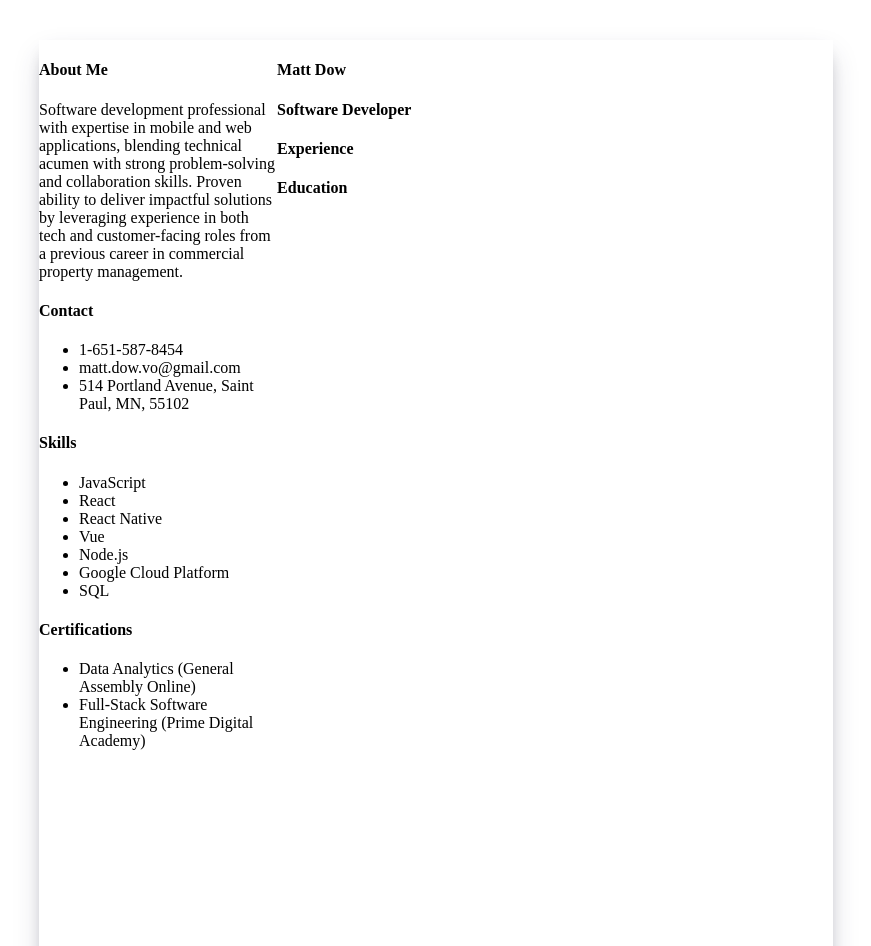
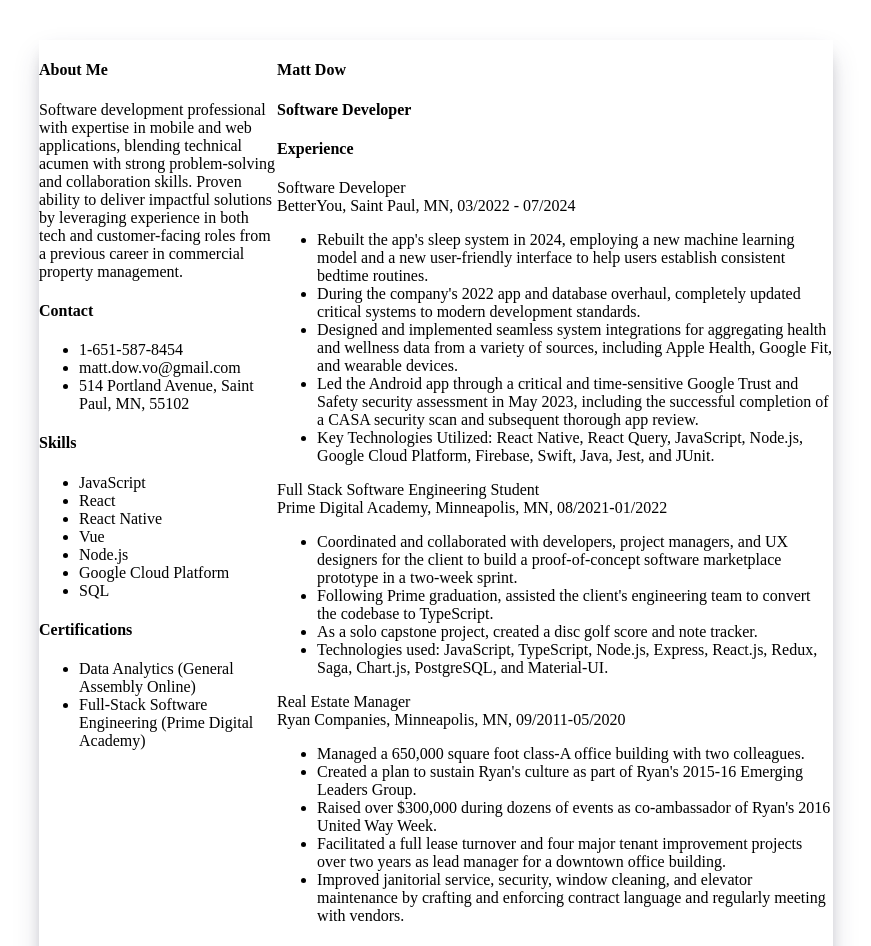
Before and after one commit to mattdow/web-resume, a Vue app in the folder matt-dow-resume-builder/: page / in a window 1280 px wide. Shown: the top 946 px of the page, without its empty margins (1-872 px from the left). Built offline with nearby package versions, Linux system fonts and the light colour scheme.

Commit message:
Complete resume content

```diff
--- a/matt-dow-resume-builder/src/App.vue
+++ b/matt-dow-resume-builder/src/App.vue
@@ -47,9 +47,69 @@
         <h4 class="section-headline">
           Experience
         </h4>
+        <div>Software Developer</div>
+        <div>BetterYou, Saint Paul, MN, 03/2022 - 07/2024</div>
+        <ul>
+          <li>
+            Rebuilt the app's sleep system in 2024, employing a new machine learning model and a new user-friendly interface to help users establish consistent bedtime routines.
+          </li>
+          <li>
+            During the company's 2022 app and database overhaul, completely updated critical systems to modern development standards.
+          </li>
+          <li>
+            Designed and implemented seamless system integrations for aggregating health and wellness data from a variety of sources, including Apple Health, Google Fit, and wearable devices.
+          </li>
+           <li>
+            Led the Android app through a critical and time-sensitive Google Trust and Safety security assessment in May 2023, including the successful completion of a CASA security scan and subsequent thorough app review.
+          </li>
+          <li>
+            Key Technologies Utilized: React Native, React Query, JavaScript, Node.js, Google Cloud Platform, Firebase, Swift, Java, Jest, and JUnit.
+          </li>
+        </ul>
+        <div>Full Stack Software Engineering Student</div>
+        <div>Prime Digital Academy, Minneapolis, MN, 08/2021-01/2022</div>
+        <ul>
+          <li>
+            Coordinated and collaborated with developers, project managers, and UX designers for the client to build a proof-of-concept software marketplace prototype in a two-week sprint.
+          </li>
+          <li>
+            Following Prime graduation, assisted the client's engineering team to convert the codebase to TypeScript.
+          </li>
+          <li>
+            As a solo capstone project, created a disc golf score and note tracker.
+          </li>
+          <li>
+            Technologies used: JavaScript, TypeScript, Node.js, Express, React.js, Redux, Saga, Chart.js, PostgreSQL, and Material-UI.
+          </li>
+        </ul>
+        <div>Real Estate Manager</div>
+        <div>Ryan Companies, Minneapolis, MN, 09/2011-05/2020</div>
+        <ul>
+          <li>
+            Managed a 650,000 square foot class-A office building with two colleagues.
+          </li>
+          <li>
+            Created a plan to sustain Ryan's culture as part of Ryan's 2015-16 Emerging Leaders Group.
+          </li>
+          <li>
+            Raised over $300,000 during dozens of events as co-ambassador of Ryan's 2016 United Way Week.
+          </li>
+          <li>
+            Facilitated a full lease turnover and four major tenant improvement projects over two years as lead manager for a downtown office building.
+          </li>
+          <li>
+            Improved janitorial service, security, window cleaning, and elevator maintenance by crafting and enforcing contract language and regularly meeting with vendors.
+          </li>
+        </ul>
         <h4 class="section-headline">
           Education
         </h4>
+        <div>Certificate in Full Stack Software Engineering</div>
+        <div>Prime Digital Academy, 08/2021-01/2022</div>
+        <div>Certificate in Data Analytics</div>
+        <div>General Assembly, 06/2019-08/2019</div>
+        <div>Courses taken toward a Chemical Engineering Degree</div>
+        <div>University of Wisconsin-Madison, 1997-2001</div>
       </div>
     </div>
   </main>
```
